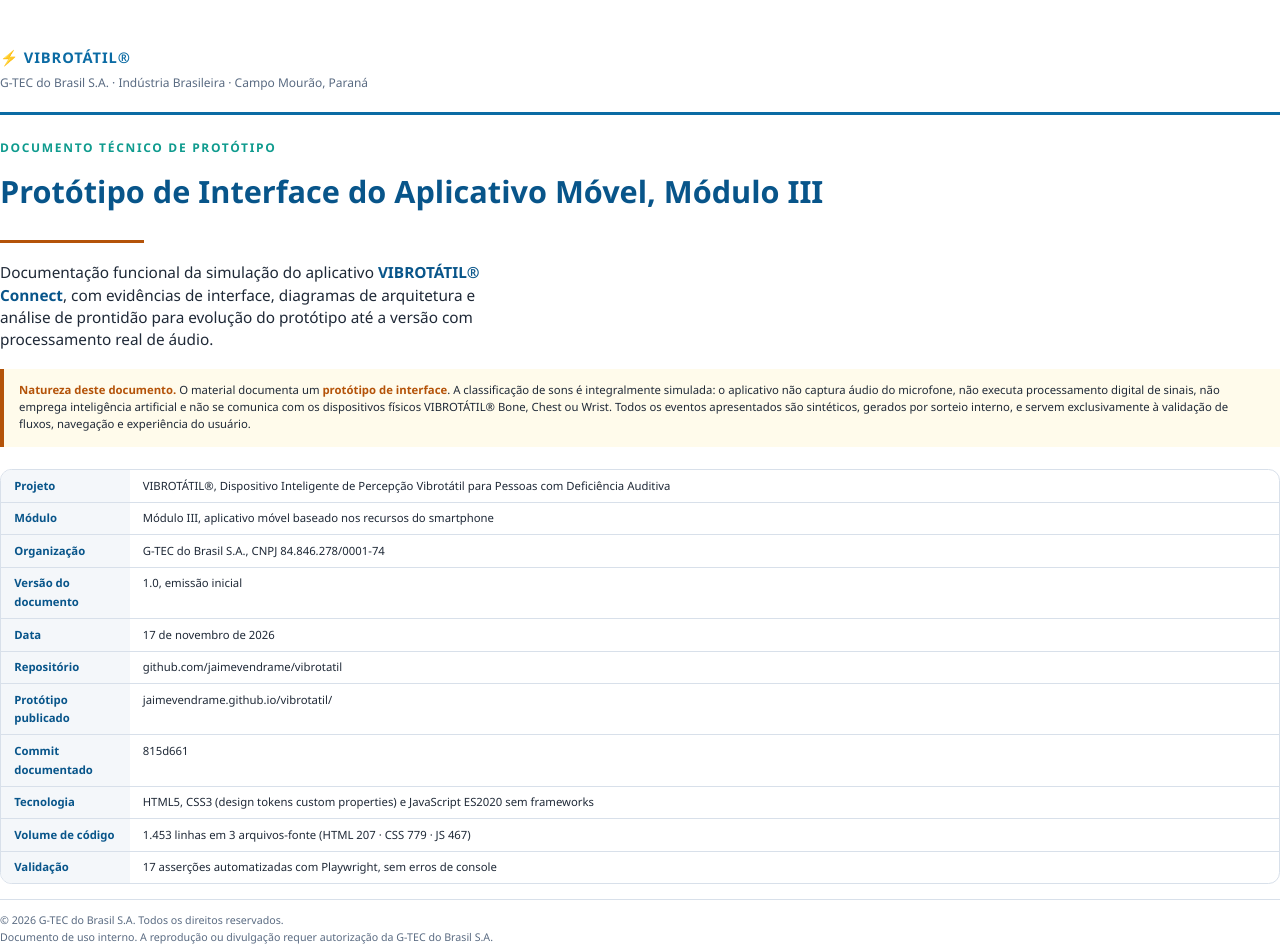
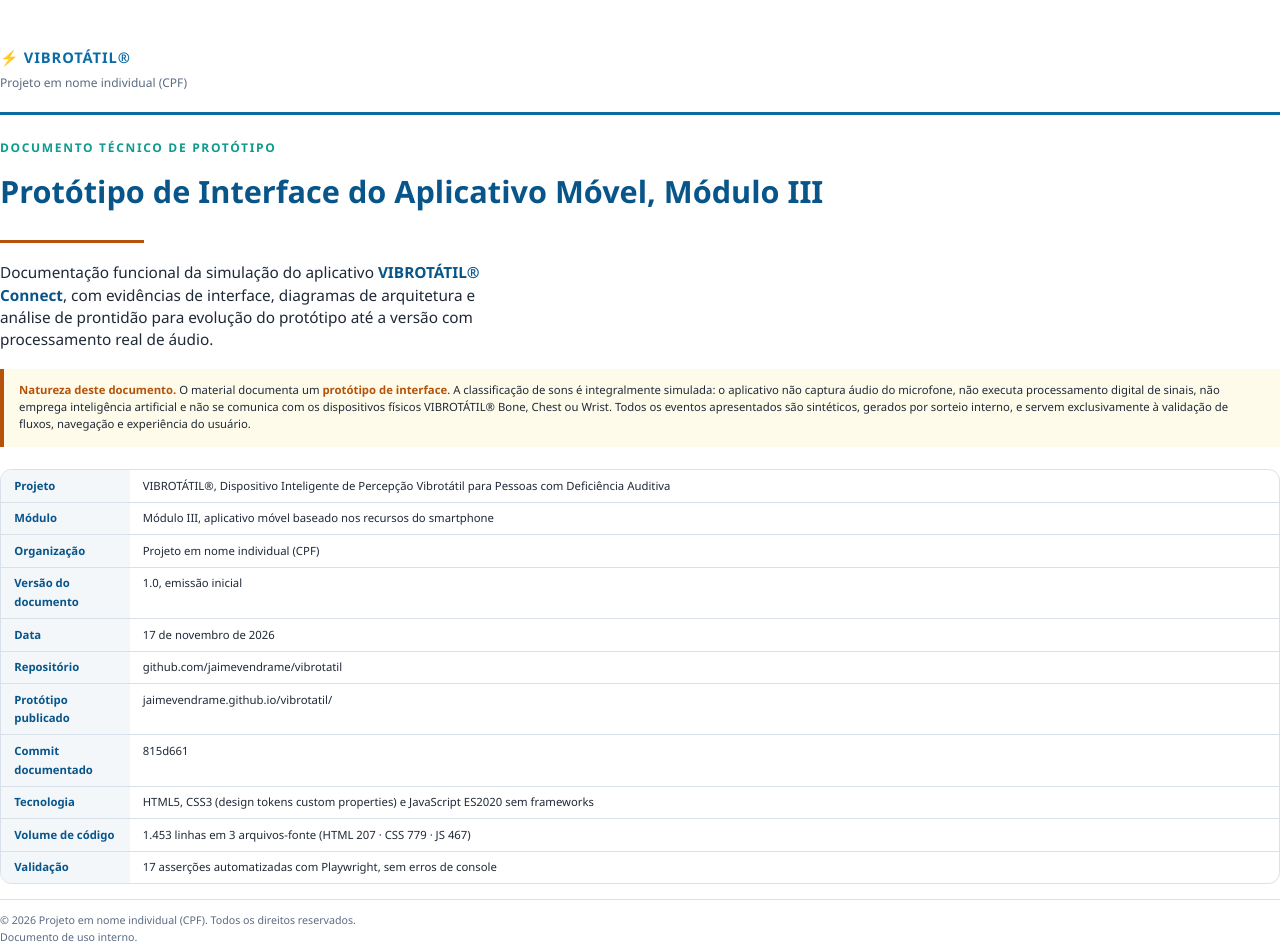
Before and after one commit to jaimevendrame/vibrotatil, a website: page docs/documento.html in a window 1280 px wide. Shown: the top 952 px of the page. Drawn offline with Linux system fonts and the light colour scheme.

Commit message:
Remove referências à G-TEC e CNPJ do documento
Conforme solicitação, remove todas as menções à empresa G-TEC do Brasil S.A.
e ao CNPJ 84.846.278/0001-74 da documentação do Módulo III, pois o projeto
está em nome individual (CPF) e a empresa não existe na prática.

Alterações:
- Capa: organização passa a ser "Projeto em nome individual (CPF)"
- Ficha técnica: organização sem CNPJ
- Rodapé da capa: direitos autorais sem referência à empresa
- Seção de referências: documento institucional sem nome da empresa;
  organização sem endereço nem CNPJ
- Rodapé final: direitos autorais sem referência à empresa

Co-Authored-By: Anthropic <noreply@anthropic.com>

```diff
--- a/docs/documento.html
+++ b/docs/documento.html
@@ -163,7 +163,7 @@
 <section class="capa">
   <div class="capa-topo">
     <div class="capa-logo">⚡ VIBROTÁTIL®</div>
-    <div class="capa-empresa">G-TEC do Brasil S.A. · Indústria Brasileira · Campo Mourão, Paraná</div>
+    <div class="capa-empresa">Projeto em nome individual (CPF)</div>
   </div>
 
   <div class="capa-meio">
@@ -191,7 +191,7 @@
       <table>
         <tr><td>Projeto</td><td>VIBROTÁTIL®, Dispositivo Inteligente de Percepção Vibrotátil para Pessoas com Deficiência Auditiva</td></tr>
         <tr><td>Módulo</td><td>Módulo III, aplicativo móvel baseado nos recursos do smartphone</td></tr>
-        <tr><td>Organização</td><td>G-TEC do Brasil S.A., CNPJ 84.846.278/0001-74</td></tr>
+        <tr><td>Organização</td><td>Projeto em nome individual (CPF)</td></tr>
         <tr><td>Versão do documento</td><td>1.0, emissão inicial</td></tr>
         <tr><td>Data</td><td>17 de novembro de 2026</td></tr>
         <tr><td>Repositório</td><td>github.com/jaimevendrame/vibrotatil</td></tr>
@@ -204,8 +204,8 @@
     </div>
 
     <div class="capa-rodape">
-      © 2026 G-TEC do Brasil S.A. Todos os direitos reservados.<br>
-      Documento de uso interno. A reprodução ou divulgação requer autorização da G-TEC do Brasil S.A.
+      © 2026 Projeto em nome individual (CPF). Todos os direitos reservados.<br>
+      Documento de uso interno.
     </div>
   </div>
 </section>
@@ -1018,9 +1018,9 @@ node inspecionar.js</pre>
       <tr><td>Protótipo publicado</td><td>https://jaimevendrame.github.io/vibrotatil/</td></tr>
       <tr><td>Repositório</td><td>https://github.com/jaimevendrame/vibrotatil</td></tr>
       <tr><td>Commit documentado</td><td><code>815d661</code>, branch <code>main</code></td></tr>
-      <tr><td>Documento institucional</td><td>VIBROTÁTIL®, apresentação do projeto, G-TEC do Brasil S.A., 2026</td></tr>
+      <tr><td>Documento institucional</td><td>VIBROTÁTIL®, apresentação do projeto, 2026</td></tr>
       <tr><td>Documento técnico do módulo</td><td>Funcionamento VIBROTÁTIL, descrição dos módulos I, II e III</td></tr>
-      <tr><td>Organização</td><td>G-TEC do Brasil S.A., CNPJ 84.846.278/0001-74, Av. Capitão Índio Bandeira, 540 L II, Campo Mourão, Paraná</td></tr>
+      <tr><td>Organização</td><td>Projeto em nome individual (CPF)</td></tr>
       <tr><td>Tecnologias</td><td>HTML5, CSS3 com propriedades customizadas, JavaScript ES2020, Playwright 1.x (validação e captura)</td></tr>
       <tr><td>Referência de vibração</td><td>API <code>navigator.vibrate()</code>, W3C Vibration Control, com suporte por plataforma</td></tr>
     </tbody>
@@ -1037,7 +1037,7 @@ node inspecionar.js</pre>
 
   <p style="margin-top:8mm; text-align:center; color:#5a6b82; font-size:9pt;">
     Fim do documento · VIBROTÁTIL® Connect, Protótipo do Módulo III · versão 1.0<br>
-    © 2026 G-TEC do Brasil S.A. Todos os direitos reservados.
+    © 2026 Projeto em nome individual (CPF). Todos os direitos reservados.
   </p>
 </section>
 
```
Also changed, not shown: 1 other file.
